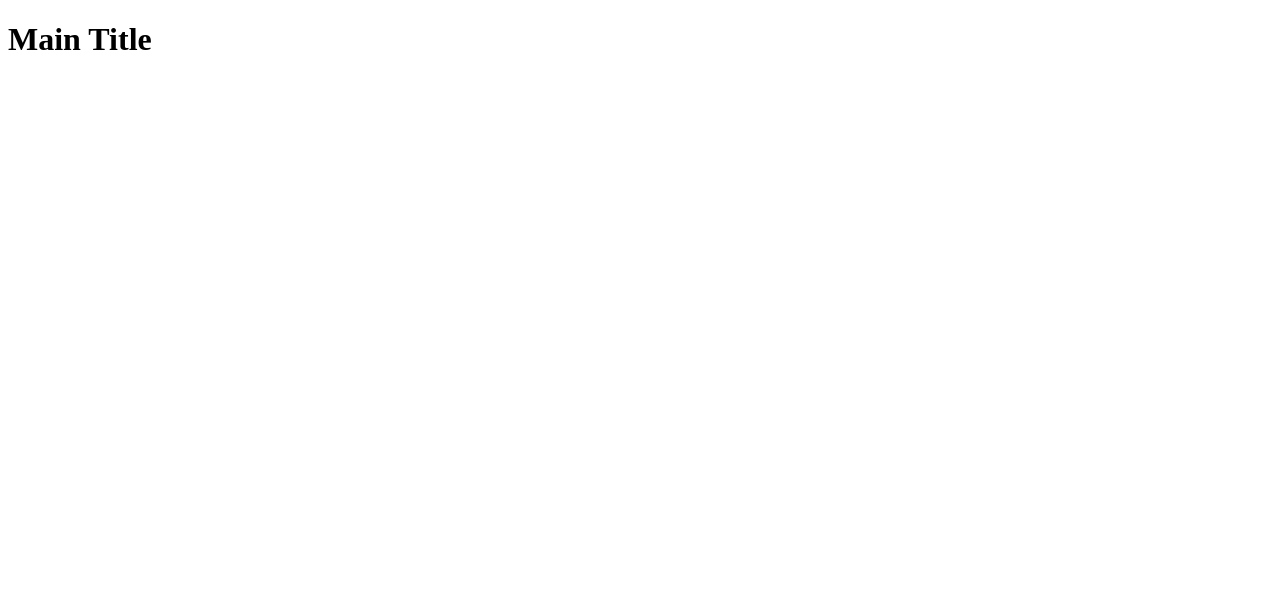
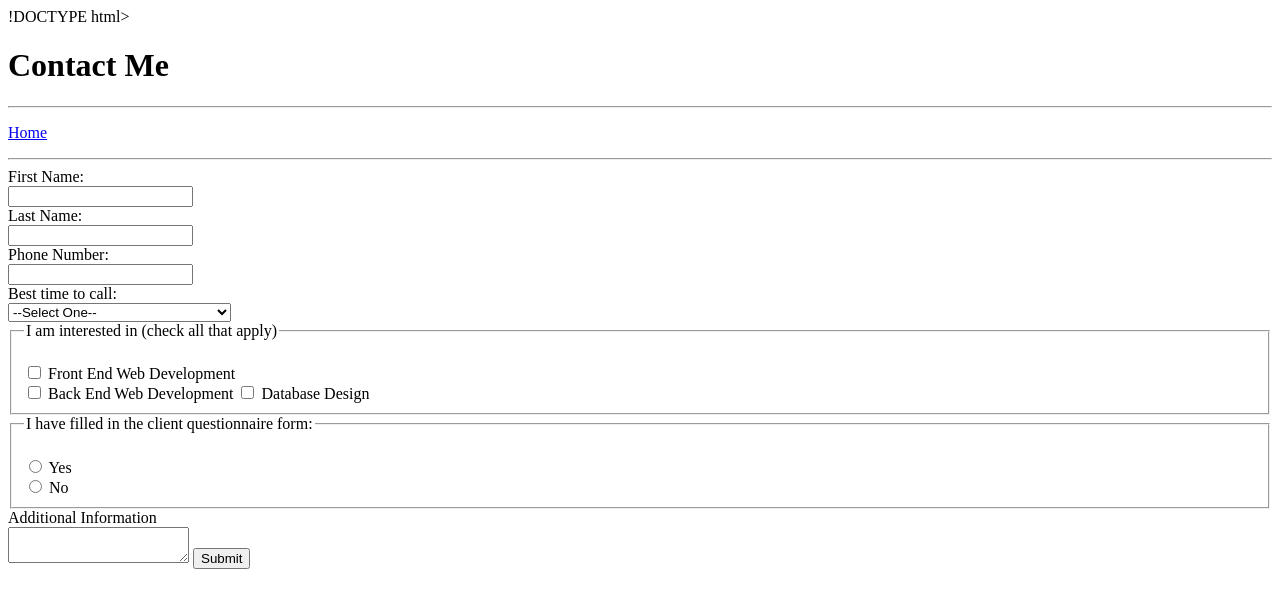
Before and after one commit to BonieFerrer/IntroToWeBDev, a plain HTML site: page classwork/contacts.html in a window 1280 px wide. Drawn offline with Linux system fonts and the light colour scheme.

Commit message:
MY Portfolio

```diff
--- a/classwork/contacts.html
+++ b/classwork/contacts.html
@@ -6,21 +6,67 @@
 -->
 <html lang="en">
     <head>
-        <title>Page Title</title>
+        <title>Contact Me</title>
     </head>
 
     <body>
         <header>
-            <h1>Main Title</h1>
-        </header>
+          !DOCTYPE html>
+<html>
+<body>
+<title>Contact Me </title>
 
-        <nav>
+	<h1> Contact Me </h1>
+	<hr>
+		<nav>
+		<p><a href="index.html">Home</a><p>
+		</nav>
+	<hr>
 
-        </nav>
+	<form action="submit.html" method="POST">
+		<label for="firstName">First Name:</label> <br>
+		<input type="text" id="firstName" name="firstName"> <br>
+		<label for="lastName">Last Name:</label><br>
+		<input type="text" id="lastName" name="lastName"> <br>
+		<label for="phone">Phone Number:</label><br>
+		<input type="text" id="phone" name="phone"> <br>
+		<label for="contact">Best time to call:</label><br>
+
+	<select id="contact" name="contact">
+		<option value="default" selected>--Select One--</option>
+		<option value="morning">Morning (8AM to 12PM Eastern)</option>
+		<option value="afternoon">Afternoon (12PM to 5PM Eastern)</option>
+		<option value="evening">Evening (5PM to 8PM Eastern)</option>
+	</select>
+
+		<fieldset>
+
+			<legend>I am interested in (check all that apply)</legend><br>
+			<input type="checkbox" id="frontEnd" name="interest" value="frontEnd">
+
+			<label for="frontEnd">Front End Web Development</label><br>
+			<input type="checkbox" id="backEnd" name="interest" value="backEnd">
+
+			<label for="backEnd">Back End Web Development</label>
+			<input type="checkbox" id="database" name="interest" value="database">
+
+			<label for="database">Database Design</label><br>
+
+		</fieldset>
+		<fieldset>
+			<legend>I have filled in the client questionnaire form:</legend><br>
+			<input type="radio" id="choice1" name="questionnaire" value="yes">
+			<label for="choice1">Yes</label><br>
+			<input type="radio" id="choice2" name="questionnaire" value="no">
+			<label for="choice2">No</label><br>
+		</fieldset>
+
+				<label for="info">Additional Information</label><br>
+					<textarea id="info" name="info"></textarea>
+					<input type="submit" name="submit" value="Submit">
 
 
-        <footer>
 
-        </footer>
+
     </body>
 </html>
```
Also changed, not shown: classwork/index.html (+42 -12 lines), 2 other files.
